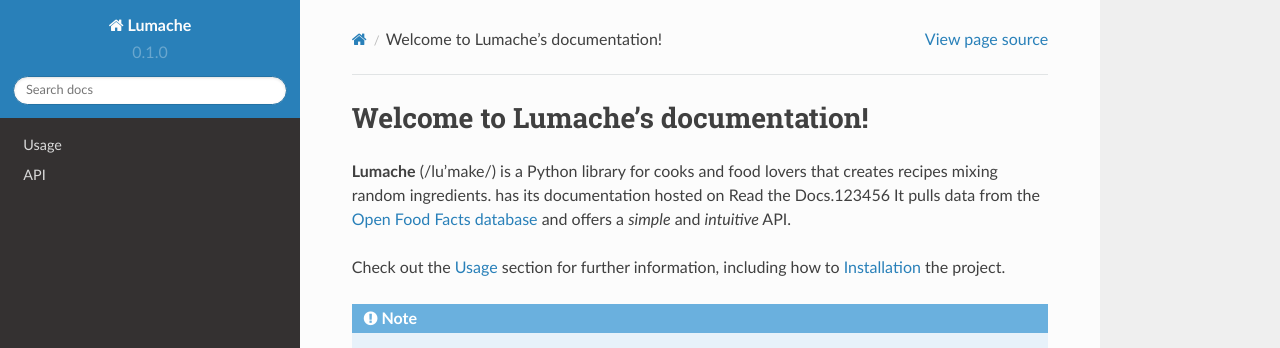
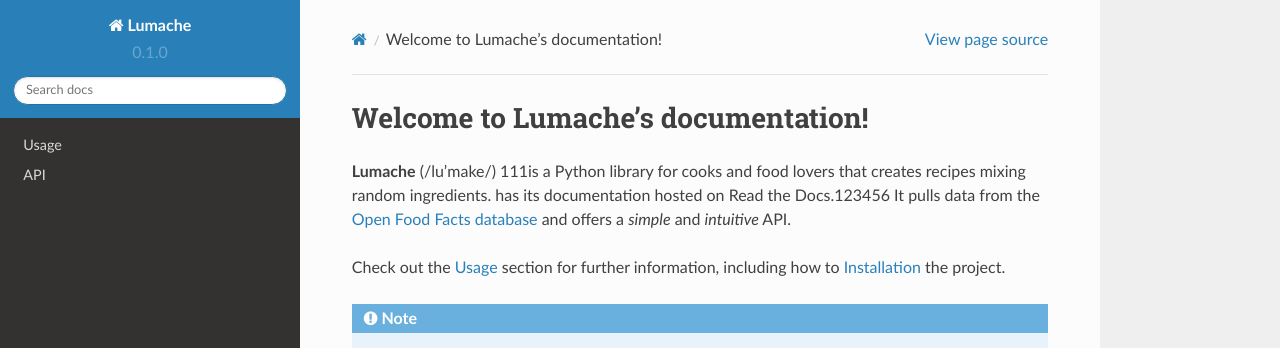
Before and after one commit to aliimrancppa/MMS-doc, a Sphinx documentation site: the page built from docs/source/index.rst, in a window 1280 px wide. Shown: the top 348 px of the page. Built offline with Sphinx 7.4.7 and the Read the Docs theme 2.0.0, drawn with Linux system fonts in a browser that asks for light colours; pages that are not in the unit, such as notebooks, are missing from menus.

Commit message:
Update index.rst
test4

```diff
--- a/docs/source/index.rst
+++ b/docs/source/index.rst
@@ -1,7 +1,7 @@
 Welcome to Lumache's documentation!
 ===================================
 
-**Lumache** (/lu'make/) is a Python library for cooks and food lovers
+**Lumache** (/lu'make/) 111is a Python library for cooks and food lovers
 that creates recipes mixing random ingredients. has its documentation hosted on Read the Docs.123456
 It pulls data from the `Open Food Facts database <https://world.openfoodfacts.org/>`_
 and offers a *simple* and *intuitive* API.
```
Also changed, not shown: other parts of docs/source/index.rst (+1 -1 lines).
